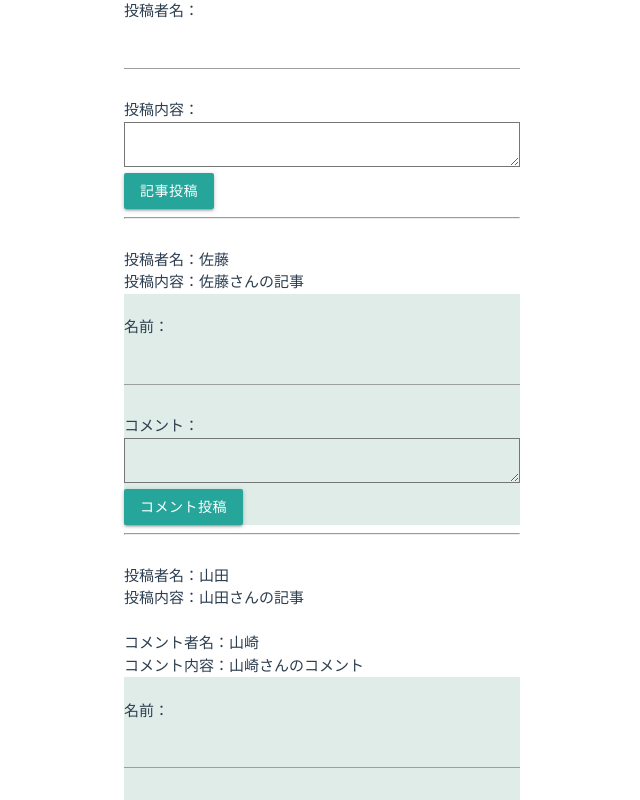
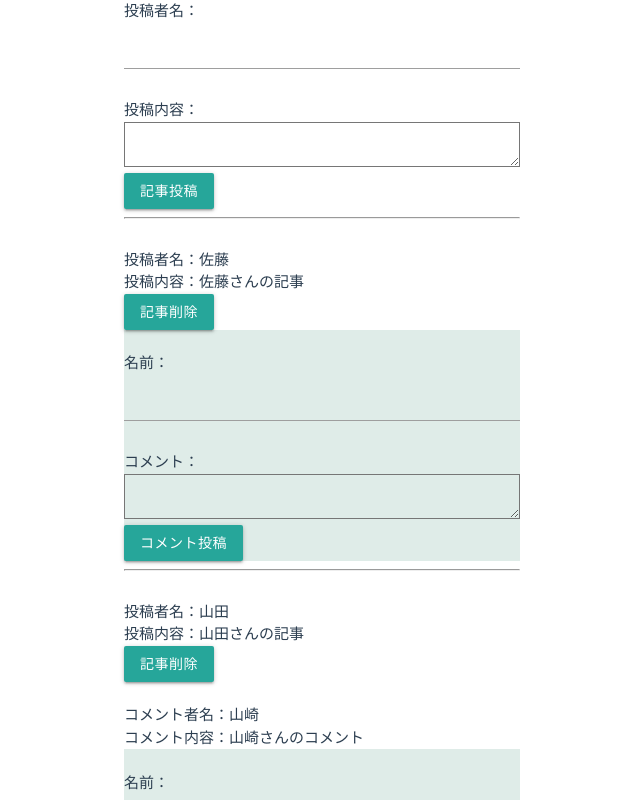
Before and after one commit to hanawtnb/ex-vue-bbs, a Vue app: page /bbs in a window 1280 px wide. Shown: the top 800 px of the page, without its empty margins (318-958 px from the left). Built offline with nearby package versions, Linux system fonts and the light colour scheme.

Commit message:
記事削除機能を新規追加。

```diff
--- a/src/store/index.ts
+++ b/src/store/index.ts
@@ -39,6 +39,11 @@ export default new Vuex.Store({
         }
       }
     },
+
+    deleteArticle(state, payload) {
+      console.dir(JSON.stringify(payload));
+      state.articles.splice(payload, 1);
+    },
   }, //end mutations
   getters: {
     /**
--- a/src/views/Bbs.vue
+++ b/src/views/Bbs.vue
@@ -23,6 +23,14 @@
           <br />
           投稿者名：{{ article.name }} <br />
           投稿内容：{{ article.content }}
+          <br />
+          <button
+            class="waves-effect waves-light btn"
+            type="button"
+            v-on:click="deleteArticle(article.id)"
+          >
+            記事削除
+          </button>
 
           <div
             class="commentContent"
@@ -96,6 +104,8 @@ export default class BaseballTeamList extends Vue {
         []
       ),
     });
+    this.articleName = "";
+    this.articleContent = "";
   }
 
   addComment(articleId: number): void {
@@ -106,6 +116,12 @@ export default class BaseballTeamList extends Vue {
         this.commentContent,
         articleId
       ),
+    });
+  }
+
+  deleteArticle(articleIndex: number): void {
+    this["$store"].commit("deleteArticle", {
+      articleIndex: articleIndex,
     });
   }
 }
```
